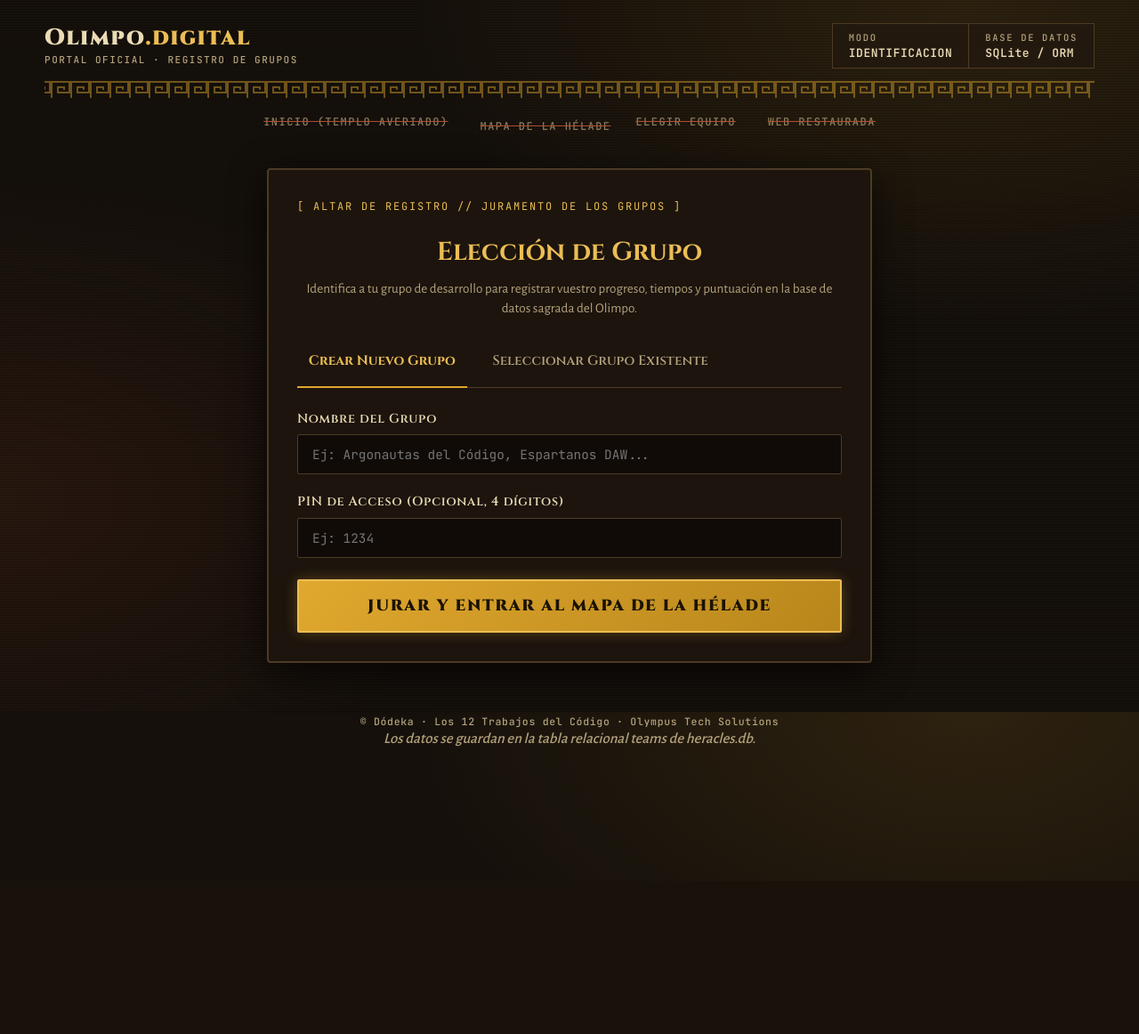
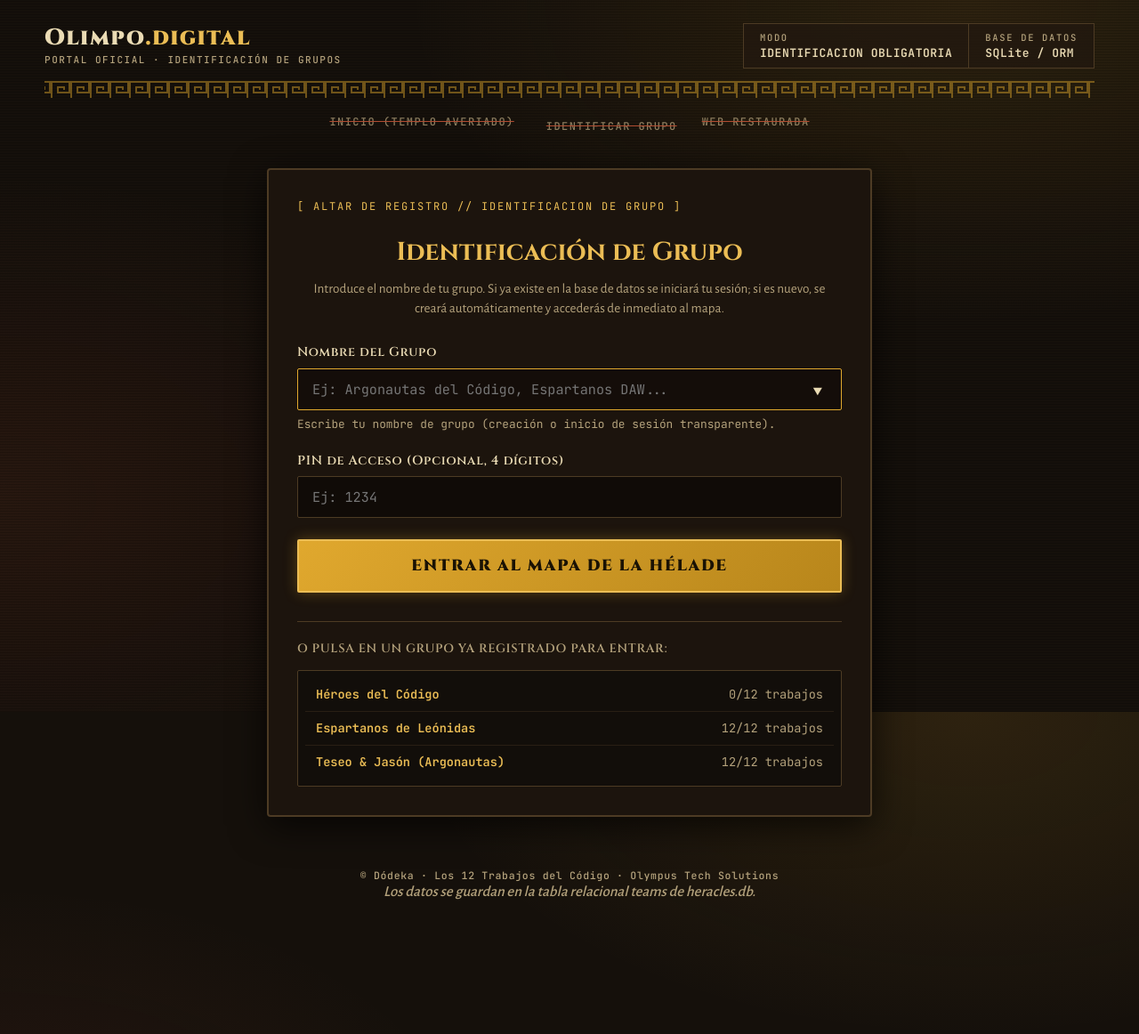
Before and after one commit to IxchelChvz/Escape-Room, a Flask app: page /login in a window 1280 px wide. Shown: the whole page at 89% size. Before the commit the page ends 945 px from the top, so only its background shows below. Run offline with Flask 3, Linux system fonts and the light colour scheme.

Commit message:
Eliminar bifurcacion de botones, unificar login obligatorio y autocreacion de grupo

```diff
--- a/Escape-Room-Fase1/index.html
+++ b/Escape-Room-Fase1/index.html
@@ -139,11 +139,10 @@
             <section class="notice" id="aviso" tabindex="-1" aria-labelledby="nt">
                 <h2 class="sec" id="nt">Cómo reparar esta web</h2>
                 <p>
-                    Para restaurar el Olimpo, <b>pasaos por el mapa</b>, superad las pruebas de los templos y reunid los <b>12 caracteres</b> de la contraseña. Cada prueba os dice qué letra es y en qué posición va.
+                    Para restaurar el Olimpo, debéis <b>identificar a vuestro grupo</b> y superar las 12 pruebas de los templos en el mapa para reunir los <b>12 caracteres</b> de la contraseña maestra.
                 </p>
                 <div class="actions">
-                    <a class="btn" id="btnIrMapa" href="/mapa">Ir al mapa de pruebas</a>
-                    <a class="btn ghost" id="btnElegirGrupo" href="/login">Elegir Grupo</a>
+                    <a class="btn" id="btnAcceso" href="/login">Identificar Grupo y Entrar</a>
                 </div>
             </section>
 
--- a/Escape-Room-Fase1/templates/index.html
+++ b/Escape-Room-Fase1/templates/index.html
@@ -139,11 +139,10 @@
             <section class="notice" id="aviso" tabindex="-1" aria-labelledby="nt">
                 <h2 class="sec" id="nt">Cómo reparar esta web</h2>
                 <p>
-                    Para restaurar el Olimpo, <b>pasaos por el mapa</b>, superad las pruebas de los templos y reunid los <b>12 caracteres</b> de la contraseña. Cada prueba os dice qué letra es y en qué posición va.
+                    Para restaurar el Olimpo, debéis <b>identificar a vuestro grupo</b> y superar las 12 pruebas de los templos en el mapa para reunir los <b>12 caracteres</b> de la contraseña maestra.
                 </p>
                 <div class="actions">
-                    <a class="btn" id="btnIrMapa" href="/mapa">Ir al mapa de pruebas</a>
-                    <a class="btn ghost" id="btnElegirGrupo" href="/login">Elegir Grupo</a>
+                    <a class="btn" id="btnAcceso" href="/login">Identificar Grupo y Entrar</a>
                 </div>
             </section>
 
--- a/Escape-Room-Fase1/templates/login.html
+++ b/Escape-Room-Fase1/templates/login.html
@@ -4,7 +4,7 @@
 <head>
     <meta charset="utf-8">
     <meta name="viewport" content="width=device-width, initial-scale=1, viewport-fit=cover">
-    <title>Olimpo Digital · Elección de Grupo (Heracles.exe)</title>
+    <title>Olimpo Digital · Identificación de Grupo (Heracles.exe)</title>
     <link rel="preconnect" href="https://fonts.googleapis.com">
     <link rel="preconnect" href="https://fonts.gstatic.com" crossorigin>
     <link href="https://fonts.googleapis.com/css2?family=Alegreya+Sans:wght@400;500;700&family=Cinzel:wght@600;700;900&family=JetBrains+Mono:wght@400;500;600&display=swap" rel="stylesheet">
@@ -21,7 +21,7 @@
             position: relative;
         }
         .login-wrap::before {
-            content: "[ ALTAR DE REGISTRO // JURAMENTO DE LOS GRUPOS ]";
+            content: "[ ALTAR DE REGISTRO // IDENTIFICACION DE GRUPO ]";
             display: block;
             font-family: var(--f-mono);
             font-size: 0.75rem;
@@ -41,7 +41,7 @@
             font-size: 0.95rem;
             color: var(--dim);
             text-align: center;
-            margin: 0 0 2rem 0;
+            margin: 0 0 1.75rem 0;
             line-height: 1.4;
         }
         .form-group {
@@ -55,7 +55,7 @@
             margin-bottom: 0.4rem;
             letter-spacing: 0.05em;
         }
-        .form-input, .form-select {
+        .form-input {
             width: 100%;
             box-sizing: border-box;
             background: #100b07;
@@ -63,45 +63,21 @@
             color: var(--text);
             padding: 0.75rem 1rem;
             font-family: var(--f-mono);
-            font-size: 0.9rem;
+            font-size: 0.95rem;
             border-radius: 2px;
             transition: border-color 0.2s;
         }
-        .form-input:focus, .form-select:focus {
+        .form-input:focus {
             outline: none;
             border-color: var(--gold);
             background: #140d09;
         }
-        .radio-tabs {
-            display: flex;
-            gap: 1rem;
-            margin-bottom: 1.5rem;
-            border-bottom: 1px solid var(--line);
-            padding-bottom: 0.75rem;
-        }
-        .tab-btn {
-            background: none;
-            border: none;
+        .form-hint {
+            display: block;
+            font-size: 0.8rem;
             color: var(--dim);
-            font-family: var(--f-display);
-            font-size: 0.95rem;
-            cursor: pointer;
-            padding: 0.4rem 0.8rem;
-            position: relative;
-            transition: color 0.2s;
-        }
-        .tab-btn.active {
-            color: var(--gold-ink);
-            font-weight: 700;
-        }
-        .tab-btn.active::after {
-            content: '';
-            position: absolute;
-            bottom: -0.85rem;
-            left: 0;
-            right: 0;
-            height: 2px;
-            background: var(--gold);
+            margin-top: 0.4rem;
+            font-family: var(--f-mono);
         }
         .btn-submit {
             display: block;
@@ -127,13 +103,26 @@
             box-shadow: 0 0 28px rgba(235, 189, 85, 0.55);
             transform: translateY(-1px);
         }
+        .existing-box {
+            margin-top: 2rem;
+            border-top: 1px solid var(--line);
+            padding-top: 1.25rem;
+        }
+        .existing-box-title {
+            font-family: var(--f-display);
+            font-size: 0.85rem;
+            color: var(--dim);
+            margin: 0 0 0.75rem 0;
+            letter-spacing: 0.05em;
+            text-transform: uppercase;
+        }
         .existing-list {
-            margin-top: 1.5rem;
-            max-height: 180px;
+            max-height: 160px;
             overflow-y: auto;
             border: 1px solid var(--line);
             background: #120e0a;
             padding: 0.5rem;
+            border-radius: 2px;
         }
         .team-item {
             display: flex;
@@ -153,12 +142,13 @@
         .team-item .team-name { color: var(--gold-ink); font-weight: bold; }
         .team-item .team-score { color: var(--dim); }
         .alert-msg {
-            margin-top: 1rem;
-            padding: 0.75rem;
+            margin-bottom: 1.25rem;
+            padding: 0.75rem 1rem;
             font-family: var(--f-mono);
             font-size: 0.85rem;
             border-radius: 2px;
             display: none;
+            line-height: 1.4;
         }
         .alert-msg.ok {
             background: rgba(111, 194, 173, 0.15);
@@ -186,10 +176,10 @@
         <header class="bar">
             <div class="brand">
                 <a class="logo" href="/">Olimpo<span>.digital</span></a>
-                <small>Portal oficial · Registro de Grupos</small>
+                <small>Portal oficial · Identificación de Grupos</small>
             </div>
             <dl class="stats">
-                <div class="stat"><dt>Modo</dt><dd class="ok">IDENTIFICACION</dd></div>
+                <div class="stat"><dt>Modo</dt><dd class="ok">IDENTIFICACION OBLIGATORIA</dd></div>
                 <div class="stat"><dt>Base de Datos</dt><dd>SQLite / ORM</dd></div>
             </dl>
         </header>
@@ -198,28 +188,25 @@
 
         <nav class="menu" aria-label="Menú principal">
             <a href="/">Inicio (Templo Averiado)</a>
-            <a href="/mapa">Mapa de la Hélade</a>
-            <a href="/login" class="active">Elegir Equipo</a>
+            <a href="/login" class="active">Identificar Grupo</a>
             <a href="/restaurada">Web Restaurada</a>
         </nav>
 
         <main>
             <div class="login-wrap">
-                <h1 class="login-title">Elección de Grupo</h1>
+                <h1 class="login-title">Identificación de Grupo</h1>
                 <p class="login-subtitle">
-                    Identifica a tu grupo de desarrollo para registrar vuestro progreso, tiempos y puntuación en la base de datos sagrada del Olimpo.
+                    Introduce el nombre de tu grupo. Si ya existe en la base de datos se iniciará tu sesión; si es nuevo, se creará automáticamente y accederás de inmediato al mapa.
                 </p>
 
-                <div class="radio-tabs">
-                    <button class="tab-btn active" id="tabNew" type="button">Crear Nuevo Grupo</button>
-                    <button class="tab-btn" id="tabExisting" type="button">Seleccionar Grupo Existente</button>
-                </div>
+                <div class="alert-msg" id="alertBox"></div>
 
-                <!-- Formulario Nuevo Grupo -->
-                <form id="formNewTeam">
+                <form id="formLogin" autocomplete="off">
                     <div class="form-group">
                         <label class="form-label" for="teamNameInput">Nombre del Grupo</label>
-                        <input class="form-input" id="teamNameInput" type="text" placeholder="Ej: Argonautas del Código, Espartanos DAW..." required autocomplete="off">
+                        <input class="form-input" id="teamNameInput" list="existingTeamsDatalist" type="text" placeholder="Ej: Argonautas del Código, Espartanos DAW..." required autofocus>
+                        <datalist id="existingTeamsDatalist"></datalist>
+                        <span class="form-hint">Escribe tu nombre de grupo (creación o inicio de sesión transparente).</span>
                     </div>
 
                     <div class="form-group">
@@ -227,20 +214,13 @@
                         <input class="form-input" id="pinInput" type="password" maxlength="4" placeholder="Ej: 1234">
                     </div>
 
-                    <button class="btn-submit" type="submit">Jurar y Entrar al Mapa de la Hélade</button>
+                    <button class="btn-submit" type="submit">Entrar al Mapa de la Hélade</button>
                 </form>
 
-                <!-- Vista Grupos Existentes -->
-                <div id="viewExisting" style="display: none;">
-                    <p style="font-size: 0.9rem; color: var(--dim); margin-bottom: 0.75rem;">
-                        Haz clic en un grupo para cargarlo en esta sesión:
-                    </p>
-                    <div class="existing-list" id="existingList">
-                        <div style="color: var(--dim); padding: 0.5rem; text-align: center;">Cargando grupos de la base de datos...</div>
-                    </div>
+                <div class="existing-box" id="existingBox" style="display: none;">
+                    <div class="existing-box-title">O pulsa en un grupo ya registrado para entrar:</div>
+                    <div class="existing-list" id="existingList"></div>
                 </div>
-
-                <div class="alert-msg" id="alertBox"></div>
             </div>
         </main>
 
@@ -254,150 +234,107 @@
         (function() {
             'use strict';
 
-            const tabNew = document.getElementById('tabNew');
-            const tabExisting = document.getElementById('tabExisting');
-            const formNewTeam = document.getElementById('formNewTeam');
-            const viewExisting = document.getElementById('viewExisting');
-            const existingList = document.getElementById('existingList');
-            const alertBox = document.getElementById('alertBox');
+            const formLogin = document.getElementById('formLogin');
             const teamNameInput = document.getElementById('teamNameInput');
             const pinInput = document.getElementById('pinInput');
+            const alertBox = document.getElementById('alertBox');
+            const existingBox = document.getElementById('existingBox');
+            const existingList = document.getElementById('existingList');
+            const datalist = document.getElementById('existingTeamsDatalist');
 
-            // Comprobar si fue redirigido por intentar entrar sin grupo
+            function showAlert(msg, type) {
+                alertBox.textContent = msg;
+                alertBox.className = 'alert-msg ' + (type === 'ok' ? 'ok' : type === 'warn' ? 'warn' : 'err');
+            }
+
+            // Aviso si fue redirigido por intentar entrar al mapa sin identificarse
             const urlParams = new URLSearchParams(window.location.search);
             if (urlParams.get('msg') === 'requerido' || urlParams.get('requerido') === '1') {
-                alertBox.textContent = 'Acceso restringido: debes registrar o seleccionar un grupo antes de entrar al mapa de pruebas.';
-                alertBox.className = 'alert-msg warn';
+                showAlert('Acceso restringido: debes identificarte con tu grupo antes de entrar al mapa de pruebas.', 'warn');
             }
 
-
-            function showAlert(msg, isOk) {
-                alertBox.textContent = msg;
-                alertBox.className = 'alert-msg ' + (isOk ? 'ok' : 'err');
-            }
-
-            // Cambiar pestañas
-            tabNew.addEventListener('click', () => {
-                tabNew.classList.add('active');
-                tabExisting.classList.remove('active');
-                formNewTeam.style.display = 'block';
-                viewExisting.style.display = 'none';
-            });
-
-            tabExisting.addEventListener('click', () => {
-                tabExisting.classList.add('active');
-                tabNew.classList.remove('active');
-                formNewTeam.style.display = 'none';
-                viewExisting.style.display = 'block';
-                loadExistingTeams();
-            });
-
-            function loadExistingTeams() {
-                fetch('/api/teams')
-                    .then(res => res.json())
-                    .then(teams => {
+            // Cargar grupos existentes para autocompletado y selección rápida con un clic
+            fetch('/api/teams')
+                .then(res => res.json())
+                .then(teams => {
+                    if (!Array.isArray(teams) || teams.length === 0) return;
+                    if (datalist) {
+                        datalist.innerHTML = teams.map(t => '<option value="' + t.name.replace(/"/g, '&quot;') + '">').join('');
+                    }
+                    if (existingList && existingBox) {
+                        existingBox.style.display = 'block';
                         existingList.innerHTML = '';
-                        if (!Array.isArray(teams) || teams.length === 0) {
-                            existingList.innerHTML = '<div style="color:var(--dim);padding:0.75rem;text-align:center;">No hay grupos registrados todavía. Crea el primero.</div>';
-                            return;
-                        }
                         teams.forEach(t => {
                             const item = document.createElement('div');
                             item.className = 'team-item';
-                            item.innerHTML = `
-                                <div>
-                                    <span class="team-name">${t.name}</span>
-                                </div>
-                                <span class="team-score">${t.trials_completed || 0}/12 trabajos</span>
-                            `;
+                            item.innerHTML = '<div><span class="team-name">' + t.name + '</span></div><span class="team-score">' + (t.trials_completed || 0) + '/12 trabajos</span>';
                             item.addEventListener('click', () => {
-                                selectTeam(t.name);
+                                teamNameInput.value = t.name;
+                                submitLogin(t.name);
                             });
                             existingList.appendChild(item);
                         });
-                    })
-                    .catch(() => {
-                        existingList.innerHTML = '<div style="color:var(--dim);padding:0.75rem;text-align:center;">Modo local: no se pudo consultar la base de datos.</div>';
-                    });
-            }
+                    }
+                })
+                .catch(() => {});
 
-            function selectTeam(teamName) {
-                showAlert(`Autenticando grupo «${teamName}»...`, true);
+            function submitLogin(name) {
+                const teamName = (name || teamNameInput.value).trim();
+                const pin = pinInput.value.trim();
+
+                if (!teamName) {
+                    showAlert('Por favor, indica el nombre de tu grupo.', 'err');
+                    teamNameInput.focus();
+                    return;
+                }
+
+                showAlert('Identificando grupo «' + teamName + '» en el Olimpo...', 'ok');
+
                 fetch('/api/login', {
                     method: 'POST',
                     headers: { 'Content-Type': 'application/json' },
-                    body: JSON.stringify({ name: teamName })
+                    body: JSON.stringify({ name: teamName, pin: pin })
                 })
                 .then(res => res.json())
                 .then(data => {
                     if (data.success) {
                         try {
                             localStorage.setItem('dk', JSON.stringify({
-                                team: teamName,
+                                team: data.team ? data.team.name : teamName,
                                 loggedAt: new Date().toISOString()
                             }));
                         } catch (e) {}
-                        showAlert(`Grupo «${teamName}» vinculado en base de datos. Redirigiendo a la Hélade...`, true);
+
+                        const msg = data.is_new
+                            ? 'Grupo «' + teamName + '» registrado. Partiendo al mapa de la Hélade...'
+                            : 'Sesión iniciada con «' + teamName + '». Partiendo al mapa de la Hélade...';
+                        showAlert(msg, 'ok');
+
                         setTimeout(() => {
                             window.location.href = '/mapa';
-                        }, 900);
+                        }, 700);
                     } else {
-                        showAlert(data.message || 'Error al iniciar sesión.', false);
+                        showAlert(data.message || 'Error al procesar el grupo.', 'err');
                     }
                 })
                 .catch(() => {
-                    // Fallback local
+                    // Fallback local en caso de desconexión
                     try {
-                        localStorage.setItem('dk', JSON.stringify({ team: teamName }));
+                        localStorage.setItem('dk', JSON.stringify({
+                            team: teamName,
+                            loggedAt: new Date().toISOString()
+                        }));
                     } catch (e) {}
-                    showAlert(`Grupo «${teamName}» seleccionado localmente. Entrando al mapa...`, true);
-                    setTimeout(() => { window.location.href = '/mapa'; }, 800);
+                    showAlert('Grupo «' + teamName + '» guardado. Accediendo al mapa...', 'ok');
+                    setTimeout(() => {
+                        window.location.href = '/mapa';
+                    }, 600);
                 });
             }
 
-            // Enviar formulario
-            formNewTeam.addEventListener('submit', (e) => {
+            formLogin.addEventListener('submit', (e) => {
                 e.preventDefault();
-                const name = teamNameInput.value.trim();
-                const pin = pinInput.value.trim();
-
-                if (!name) {
-                    showAlert('Por favor, indica un nombre para tu grupo.', false);
-                    return;
-                }
-
-                showAlert(`Registrando «${name}» en la base de datos...`, true);
-
-                fetch('/api/login', {
-                    method: 'POST',
-                    headers: { 'Content-Type': 'application/json' },
-                    body: JSON.stringify({ name: name, pin: pin })
-                })
-                .then(res => res.json())
-                .then(data => {
-                    if (data.success) {
-                        try {
-                            localStorage.setItem('dk', JSON.stringify({
-                                team: name,
-                                loggedAt: new Date().toISOString()
-                            }));
-                        } catch (e) {}
-                        showAlert(`Grupo «${name}» registrado. Partiendo a la Hélade...`, true);
-                        setTimeout(() => {
-                            window.location.href = '/mapa';
-                        }, 900);
-                    } else {
-                        showAlert(data.message || 'Error al registrar el grupo.', false);
-                    }
-                })
-                .catch(() => {
-                    // Fallback local
-                    try {
-                        localStorage.setItem('dk', JSON.stringify({ team: name }));
-                    } catch (e) {}
-                    showAlert(`Grupo «${name}» guardado localmente. Redirigiendo...`, true);
-                    setTimeout(() => { window.location.href = '/mapa'; }, 800);
-                });
+                submitLogin();
             });
         })();
     </script>
--- a/index.html
+++ b/index.html
@@ -139,11 +139,10 @@
             <section class="notice" id="aviso" tabindex="-1" aria-labelledby="nt">
                 <h2 class="sec" id="nt">Cómo reparar esta web</h2>
                 <p>
-                    Para restaurar el Olimpo, <b>pasaos por el mapa</b>, superad las pruebas de los templos y reunid los <b>12 caracteres</b> de la contraseña. Cada prueba os dice qué letra es y en qué posición va.
+                    Para restaurar el Olimpo, debéis <b>identificar a vuestro grupo</b> y superar las 12 pruebas de los templos en el mapa para reunir los <b>12 caracteres</b> de la contraseña maestra.
                 </p>
                 <div class="actions">
-                    <a class="btn" id="btnIrMapa" href="/mapa">Ir al mapa de pruebas</a>
-                    <a class="btn ghost" id="btnElegirGrupo" href="/login">Elegir Grupo</a>
+                    <a class="btn" id="btnAcceso" href="/login">Identificar Grupo y Entrar</a>
                 </div>
             </section>
 
--- a/templates/index.html
+++ b/templates/index.html
@@ -139,11 +139,10 @@
             <section class="notice" id="aviso" tabindex="-1" aria-labelledby="nt">
                 <h2 class="sec" id="nt">Cómo reparar esta web</h2>
                 <p>
-                    Para restaurar el Olimpo, <b>pasaos por el mapa</b>, superad las pruebas de los templos y reunid los <b>12 caracteres</b> de la contraseña. Cada prueba os dice qué letra es y en qué posición va.
+                    Para restaurar el Olimpo, debéis <b>identificar a vuestro grupo</b> y superar las 12 pruebas de los templos en el mapa para reunir los <b>12 caracteres</b> de la contraseña maestra.
                 </p>
                 <div class="actions">
-                    <a class="btn" id="btnIrMapa" href="/mapa">Ir al mapa de pruebas</a>
-                    <a class="btn ghost" id="btnElegirGrupo" href="/login">Elegir Grupo</a>
+                    <a class="btn" id="btnAcceso" href="/login">Identificar Grupo y Entrar</a>
                 </div>
             </section>
 
```
Also changed, not shown: Escape-Room-Fase1/static/js/webAveriada.js (+20 -15 lines), static/js/webAveriada.js (+20 -15 lines), templates/login.html (+104 -167 lines).
